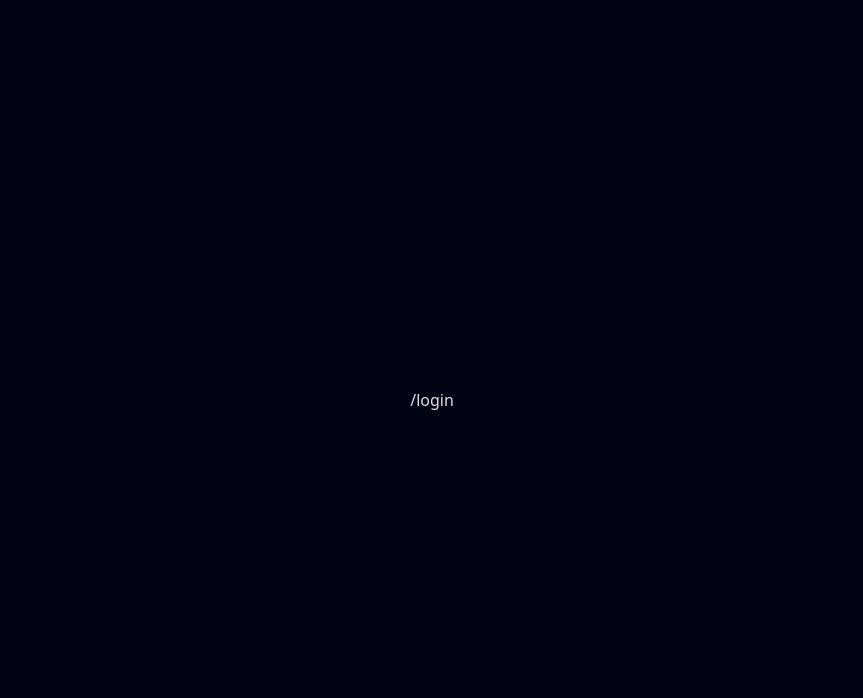
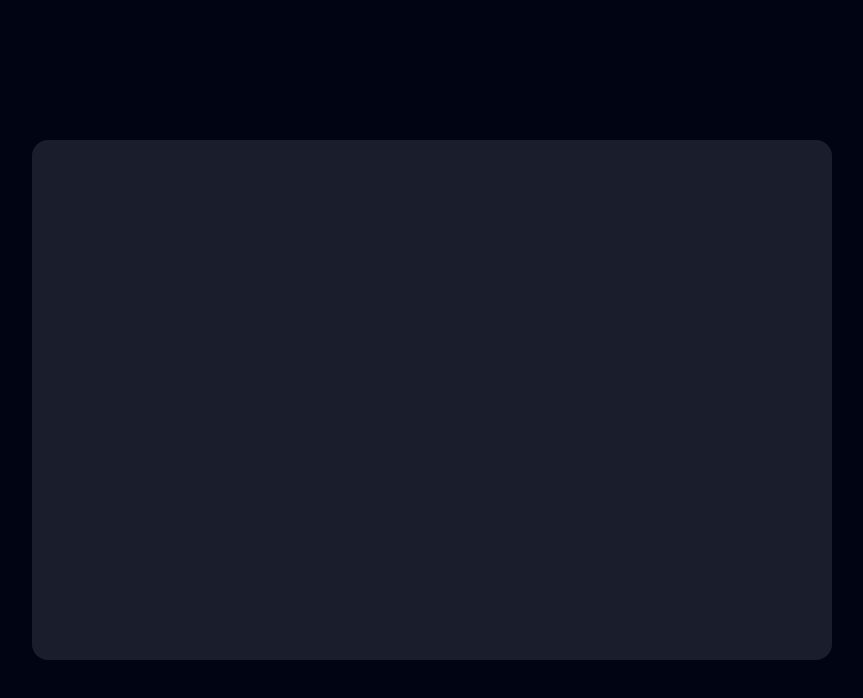
Before and after one commit to AndresAntelo21/inventory_front, a React (Vite) app: page /login in a window 1280 px wide. Shown: the top 698 px of the page, without its empty margins (208-1071 px from the left). Built offline with nearby package versions, Linux system fonts and the light colour scheme.

Commit message:
feat: update login component to remove placeholder text and enhance layout

```diff
--- a/src/components/login/login.tsx
+++ b/src/components/login/login.tsx
@@ -2,7 +2,7 @@
 export const Login: React.FC = () => {
     return (
         <div className="w-screen h-screen flex items-center justify-center">
-            <h1>/login</h1>
+            <div className="w-200 h-130 bg-white/10 rounded-2xl z-10"></div>
         </div>
     );
 };
```
